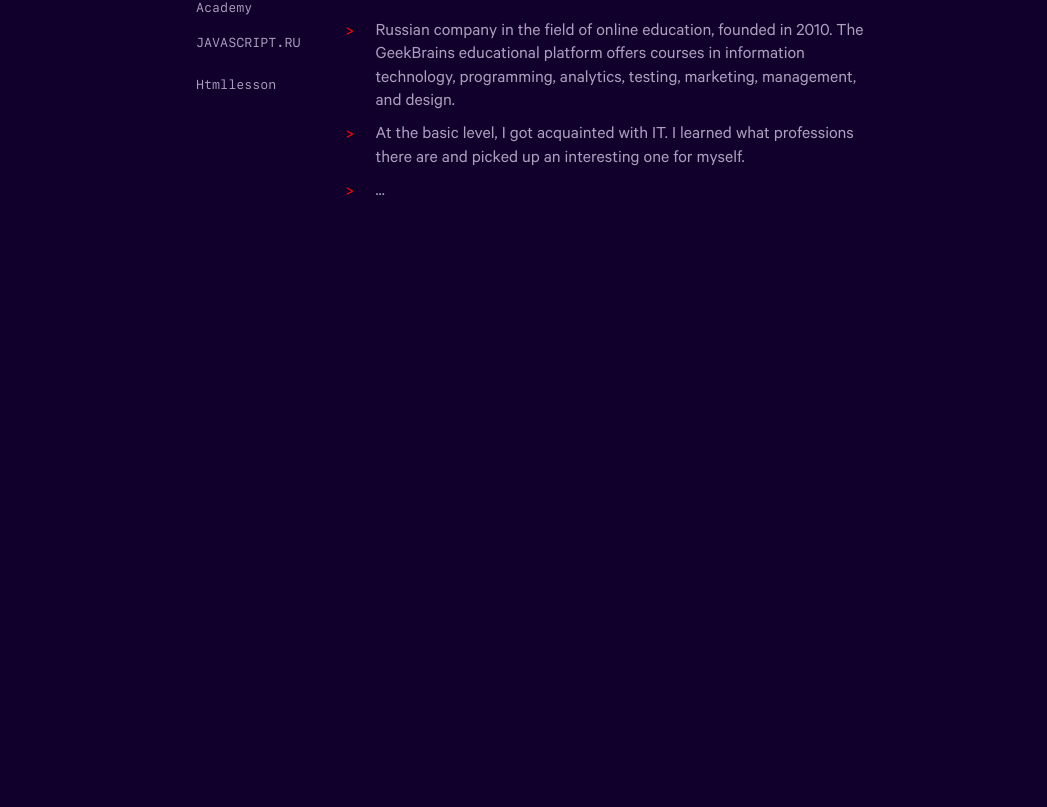
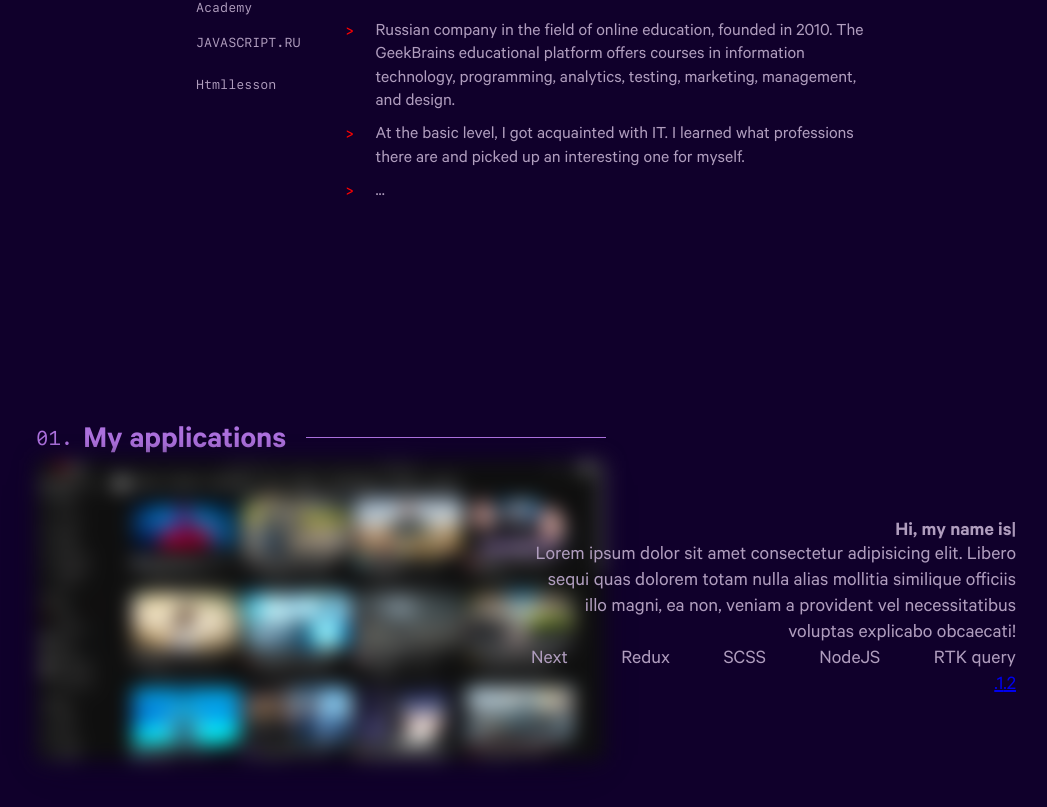
Before and after one commit to AlexLei1/portfolio-app, a Next.js app: page / in a window 1280 px wide. Shown: the part 1617-2424 px from the top of the page, without its empty margins (114-1161 px from the left). Before the commit the page ends 1942 px from the top, so only its background shows below. Built offline with nearby package versions, Linux system fonts and the light colour scheme.

Commit message:
updated Applications files

```diff
--- a/app/components/Layout/Header/Nav/Nav.module.scss
+++ b/app/components/Layout/Header/Nav/Nav.module.scss
@@ -1,4 +1,5 @@
-@import 'app/assets/styles/variables.scss';
+@import 'assets/styles/variables';
+@import 'assets/styles/mixins';
 .nav{
 	display: flex;
 	justify-content: space-between;
--- a/app/components/screens/Home/Applications/Applications.module.scss
+++ b/app/components/screens/Home/Applications/Applications.module.scss
@@ -1,22 +1,50 @@
+@import 'assets/styles/variables';
+@import 'assets/styles/mixins';
+
 .section {
+	background-color: transparent;
 
 	> ul {
-		display: flex;
-	}
+		list-style: none;
+    padding: 0px;
+    margin: 0px;
 
-	> li {
-		display: grid;
+		> li {
+			position: relative;
+			display: grid;
+			gap: 10px;
+			grid-template-columns: repeat(12, 1fr);
+			align-items: center;
+			visibility: visible;
+			opacity: 1;
+			transform: matrix3d(1, 0, 0, 0, 0, 1, 0, 0, 0, 0, 1, 0, 0, 0, 0, 1);
+			transition: opacity 0.5s cubic-bezier(0.645, 0.045, 0.355, 1) 0s, transform 0.5s cubic-bezier(0.645, 0.045, 0.355, 1) 0s;
 
-		&:first-child {
-			> a {
+			> div:first-child {
+				position: relative;
+				grid-row: 1 / -1;
+				grid-column: 7 / -1;
+				text-align: right;
+				z-index: 1000;
 
+				> ul {
+					display: flex;
+					justify-content: space-between;
+					align-items: center;
+				}
+			}
+
+			> div:last-child {
+				filter: blur(10px);
+				box-shadow: 0 10px 30px -15px $dark;
+				transition: $transition;
+				grid-row: 1 / -1;
+				grid-column: 1 / 8;
+				position: relative;
+				z-index: 1;
+				width: 100%;
+				height: 300px;
 			}
 		}
-
-		&:last-child {
-
-		}
 	}
-
-
 }
--- a/app/components/screens/Home/Applications/Applications.tsx
+++ b/app/components/screens/Home/Applications/Applications.tsx
@@ -2,6 +2,8 @@ import {FC} from 'react'
 import Title from '@/components/ui/Title/Title';
 import styles from './Applications.module.scss'
 import TypingText  from '@/ui/TypingText/TypingText';
+import Link from 'next/link';
+import  Image  from 'next/image';
 
 
 
@@ -13,18 +15,24 @@ const Applications: FC = () => {
 			<ul >
 				<li >
 					<div>
-
+						<TypingText inView={true}>Hi, my name is</TypingText>
+						<div>
+							<p>Lorem ipsum dolor sit amet consectetur adipisicing elit. Libero sequi quas dolorem totam nulla alias mollitia similique officiis illo magni, ea non, veniam a provident vel necessitatibus voluptas explicabo obcaecati!</p>
+						</div>
+						<ul className={styles.list}>
+							<li className={styles.item}>Next</li>
+							<li className={styles.item}>Redux</li>
+							<li className={styles.item}>SCSS</li>
+							<li className={styles.item}>NodeJS</li>
+							<li className={styles.item}>RTK query</li>
+						</ul>
+						<div>
+							<Link href='#about'>.1</Link>
+							<Link href='#about'>.2</Link>
+						</div>
 					</div>
 					<div>
-						<TypingText>Hi, my name is</TypingText>
-						<h2></h2>
-						<div></div>
-						<ul>
-							<li></li>
-						</ul>
-						<div>
-
-						</div>
+						<Image src="/applications.jpg" alt='img' fill  />
 					</div>
 				</li>
 			</ul>
--- a/app/components/screens/Home/Home.tsx
+++ b/app/components/screens/Home/Home.tsx
@@ -16,7 +16,7 @@ const Home:FC<IHome> = () => {
 			<Hero/>
 			<About/>
 			<School/>
-			{/* <Applications/> */}
+			<Applications/>
 		</main>
 	)
 }
```
Also changed, not shown: public/applications.jpg (added).
